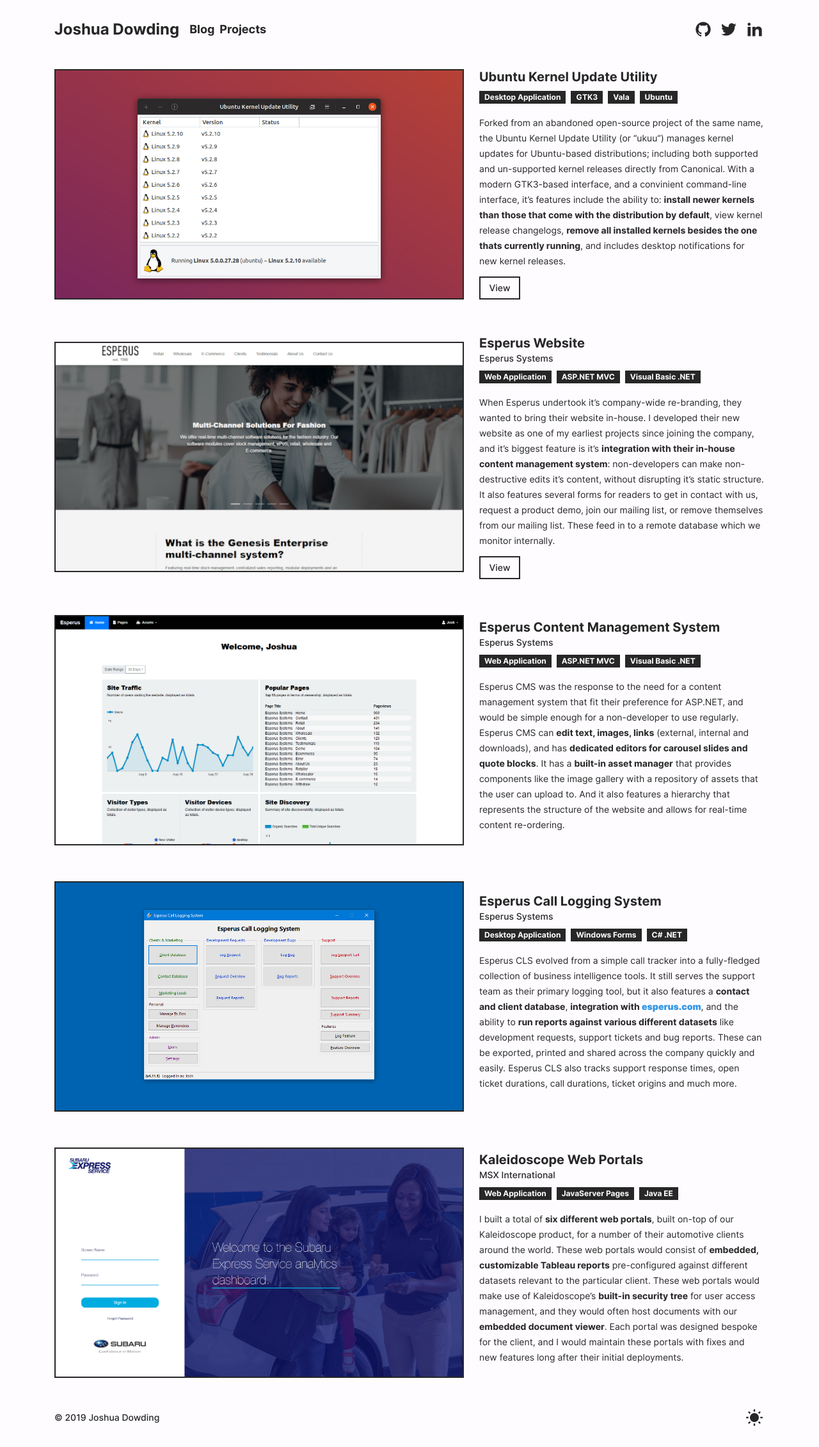
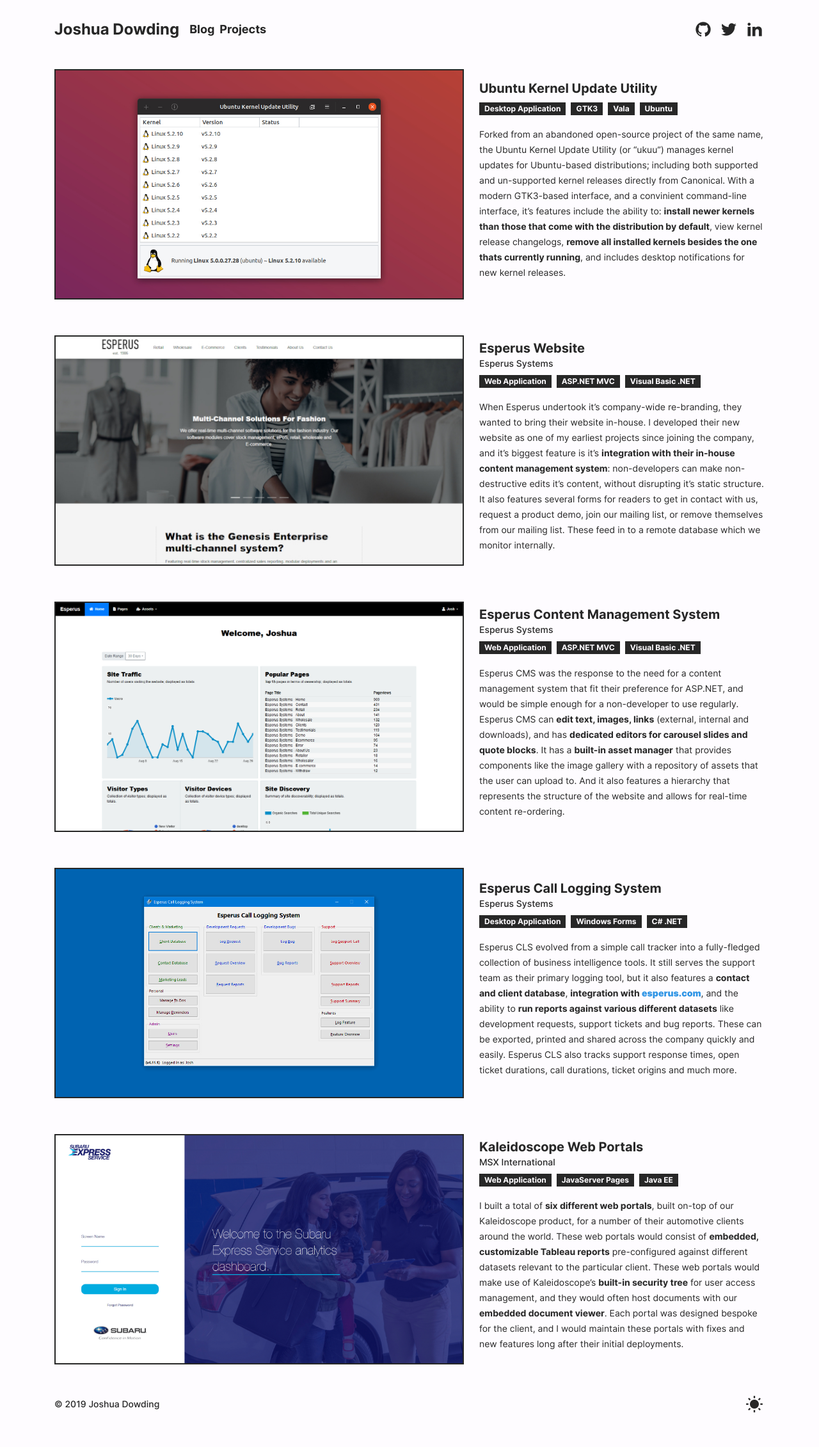
Before and after one commit to joshuadowding/jdowding.me, a Jekyll site: the page built from projects.html, in a window 1280 px wide. Shown: the whole page at 64% size. Built offline with Jekyll 4.4.1, drawn with Linux system fonts in a browser that asks for light colours; after the commit the page ends 2240 px from its top, so only the background shows below that.

Commit message:
shared: make post titles clickable and remove 'read' buttons

```diff
--- a/css/main.scss
+++ b/css/main.scss
@@ -212,6 +212,19 @@
         &:hover {
           background-color: $colour-text-highlight;
           //@include transition-colour-text-highlight(0.1s);
+        }
+      }
+
+      &.title-button {
+        color: var(--colour-text);
+
+        &:hover {
+          color: $colour-text-highlight !important;
+          //@include transition-colour-text-highlight(0.1s);
+
+          .post-title {
+            color: $colour-text-highlight !important;
+          }
         }
       }
     }
--- a/projects.html
+++ b/projects.html
@@ -25,7 +25,13 @@
           {% endif %}
 
           <div class="post-body">
-            <h3 class="post-title">{{ post.title }}</h3>
+            {% if post.link != null %}
+            <a class="title-button read-more" href="{{ post.link }}" target="_blank">
+              <h3 class="post-title">{{ post.title }}</h3>
+            </a>
+            {% else %}
+              <h3 class="post-title">{{ post.title }}</h3>
+            {% endif %}
             <h6 class="post-subtitle">{{ post.subtitle }}</h6>
 
             {% if post.tags != empty %}
@@ -39,12 +45,6 @@
             <p class="post-excerpt">
               {{ post.content | truncatewords:96 | markdownify }}
             </p>
-
-            {% if post.link != null %}
-            <a class="button read-more" href="{{ post.link }}" target="_blank">
-              View
-            </a>
-            {% endif %}
           </div>
         </article>
         {% endfor %}
```
Also changed, not shown: index.html (+3 -5 lines).
